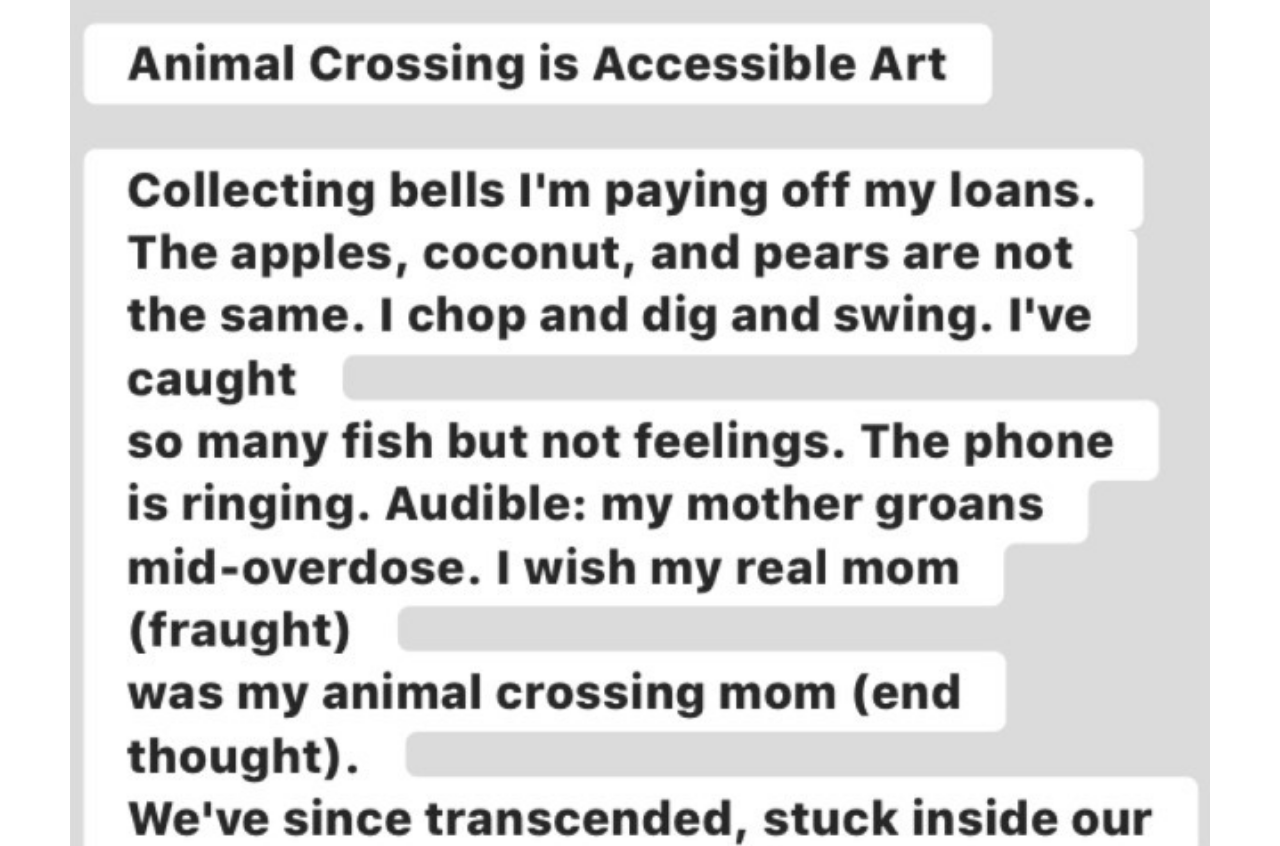
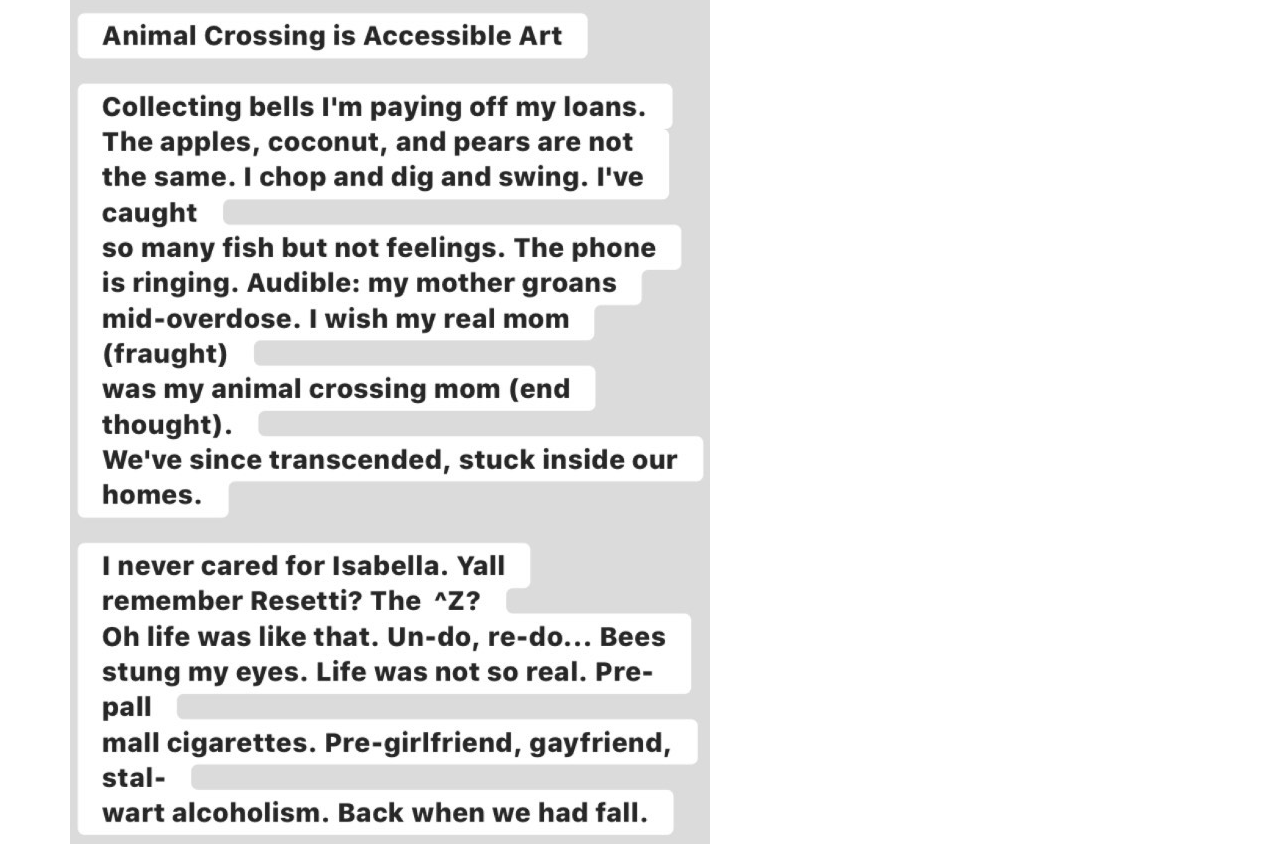
Before and after one commit to pbassdaddy/animalcrossingisaccessibleart, a plain HTML site: page index.html in a window 1280 px wide. Shown: the top 846 px of the page. Drawn offline with nearby package versions, Linux system fonts and the light colour scheme.

Commit message:
img-response

```diff
--- a/index.html
+++ b/index.html
@@ -9,7 +9,7 @@
 </head>
 <body>
 <div class="container">
-<img src="cropped .png" class="img-responsive" width=100% height=100%>
+<img src="cropped .png" class="img-responsive">
 </div>
   </body>
 </html>
```
